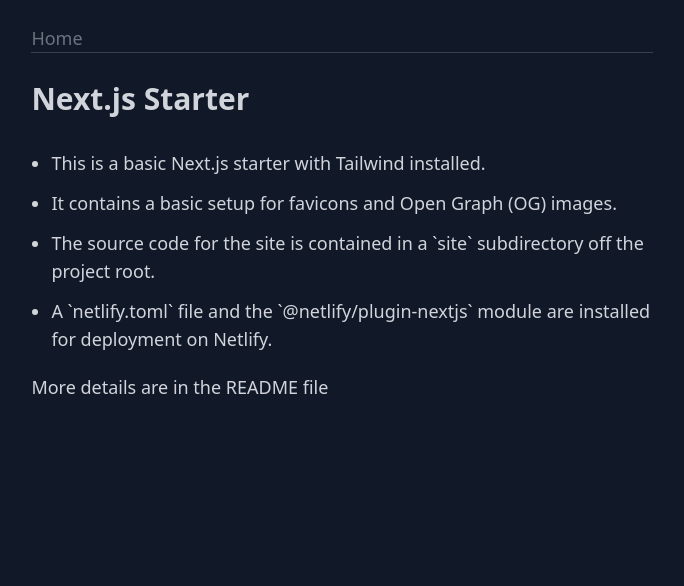
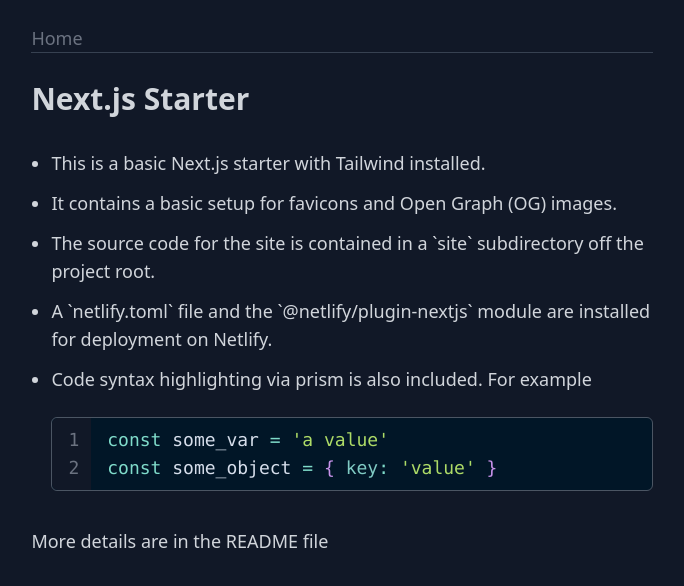
Before and after one commit to alanwsmith/nextjs-app-starter, a Next.js app in the folder site/: page / in a window 1280 px wide. Shown: the top 586 px of the page, without its empty margins (298-982 px from the left). Built offline with nearby package versions, Linux system fonts and the light colour scheme.

Commit message:
Updated code block

```diff
--- /dev/null
+++ b/site/components/CodeBlock.js
@@ -0,0 +1,43 @@
+import React from 'react'
+import Highlight, { defaultProps } from 'prism-react-renderer'
+import nightOwl from 'prism-react-renderer/themes/nightOwl'
+
+export default function CodeBlock({ code, language }) {
+  return (
+    <Highlight
+      {...defaultProps}
+      theme={nightOwl}
+      code={code.trim()}
+      language={language}
+    >
+      {({ className, style, tokens, getLineProps, getTokenProps }) => (
+        <pre className={`${className} code_block`} style={style}>
+          {tokens.map((line, i) => (
+            <div
+              key={i}
+              {...getLineProps({ line, key: i })}
+              className="token-line code_line"
+            >
+              <span
+                className={
+                  i === 0
+                    ? `code_line_number code_line_number_first`
+                    : i === tokens.length - 1
+                    ? `code_line_number code_line_number_last`
+                    : `code_line_number`
+                }
+              >
+                {i + 1}
+              </span>
+              <span className={`code_line_content`}>
+                {line.map((token, key) => (
+                  <span key={key} {...getTokenProps({ token, key })} />
+                ))}
+              </span>
+            </div>
+          ))}
+        </pre>
+      )}
+    </Highlight>
+  )
+}
--- a/site/pages/index.js
+++ b/site/pages/index.js
@@ -1,6 +1,12 @@
 import HeadTag from '../components/HeadTag'
+import CodeBlock from '../components/CodeBlock'
 
 export default function HomePage() {
+  const exampleCode = `
+const some_var = 'a value'
+const some_object = { key: 'value' }
+`
+
   return (
     <>
       <HeadTag
@@ -24,6 +30,11 @@
           A `netlify.toml` file and the `@netlify/plugin-nextjs` module are
           installed for deployment on Netlify.
         </li>
+        <li>
+          Code syntax highlighting via prism is also included. For example
+          <br />
+          <CodeBlock code={exampleCode} language="jsx" />
+        </li>
       </ul>
       <p>More details are in the README file</p>
     </>
--- a/site/styles/globals.css
+++ b/site/styles/globals.css
@@ -49,6 +49,8 @@
   }
 
   .code_block {
+    @apply mt-6;
+    @apply mb-4;
     @apply rounded-md;
     @apply border;
     @apply border-gray-600;
@@ -70,10 +72,12 @@
 
   .code_line_number_first {
     @apply pt-2;
+    @apply rounded-tl-md;
   }
 
   .code_line_number_last {
     @apply pb-2;
+    @apply rounded-bl-md;
   }
 
   .code_line_content {
```
